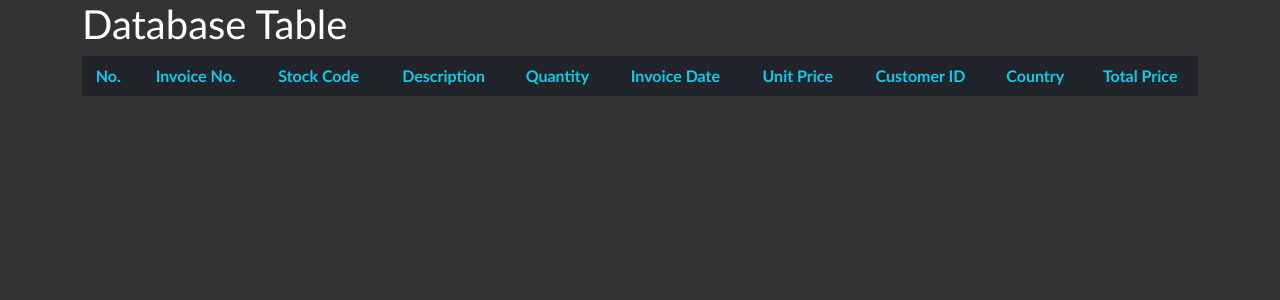
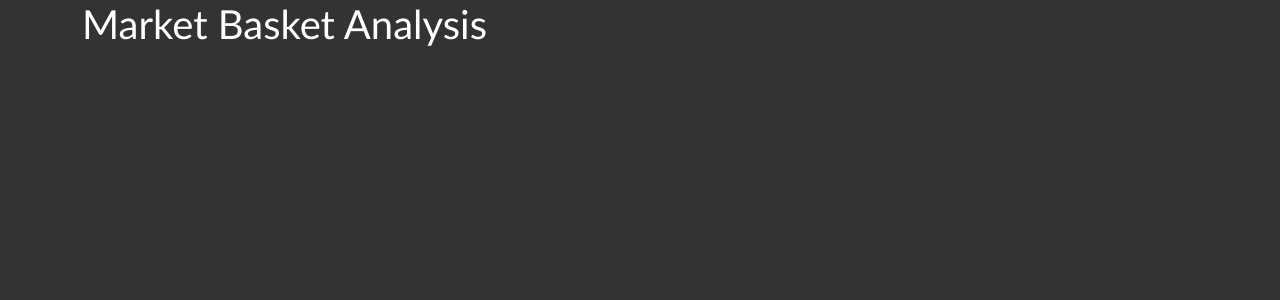
Before and after one commit to dimasliu123/retail-dashboard, a Flask app: template templates/table.html in a window 1280 px wide. Shown: the top 300 px of the page. Run offline with Flask 3, Linux system fonts and the light colour scheme; the template is opened without the code that fills it, so the values that code supplies are empty; some libraries are stand-ins or nearby versions.

Commit message:
added todo

```diff
--- a/app.py
+++ b/app.py
@@ -11,23 +11,17 @@ app = Flask(__name__)
 def home():
     top_country, top_country_sales = highestCountrySales()
     hot_product, product_quantity, product_sales = getHotProduct()
-
-    home_data = HomeDataValidation(
-                    total_sales = round(totalSales(), 2),
-                    top_country = top_country,
-                    top_country_sales = top_country_sales,
-                    hot_product = hot_product,
-                    product_quantity = product_quantity,
-                    product_sales = product_sales
-                    )
+    total_debt = getDebt()
+    total_sales = round(totalSales(), 2)
 
     return render_template("index.html",
-                            total_sales = DOLLAR_FORMAT.format(home_data.total_sales),
-                            top_country = home_data.top_country,
-                            top_country_sales = DOLLAR_FORMAT.format(home_data.top_country_sales),
-                            hot_product = home_data.hot_product,
-                            product_quantity = home_data.product_quantity,
-                            product_sales = DOLLAR_FORMAT.format(home_data.product_sales)
+                            total_debt = DOLLAR_FORMAT.format(total_debt),
+                            total_sales = DOLLAR_FORMAT.format(total_sales),
+                            top_country = top_country,
+                            top_country_sales = DOLLAR_FORMAT.format(top_country_sales),
+                            hot_product = hot_product,
+                            product_quantity = product_quantity,
+                            product_sales = DOLLAR_FORMAT.format(product_sales)
                         )
 
 @app.route("/sales/")
--- a/templates/country.html
+++ b/templates/country.html
@@ -6,6 +6,7 @@
     <meta name="viewport" content="width=device-width, initial-scale=1.0">
     <title>Country Sales</title>
     <script src="{{ url_for('static', filename='js/chart.min.js') }}" referrerpolicy="no-referrer"></script>
+    <link rel="shortcut icon" type="image/x-icon" href="{{ url_for('static', filename='images/logo.png') }}">
     <link rel="stylesheet" type="text/css" href="{{ url_for('static', filename='css/bootstrap.min.css') }}">
     <link rel="stylesheet" href="{{ url_for('static', filename='css/styles.css') }}">
     <script src="{{ url_for('static', filename='js/bootstrap.bundle.min.js') }}"></script>
--- a/templates/cust.html
+++ b/templates/cust.html
@@ -5,6 +5,7 @@
     <meta charset="UTF-8">
     <meta http-equiv="X-UA-Compatible" content="IE=edge">
     <meta name="viewport" content="width=device-width, initial-scale=1.0">
+    <link rel="shortcut icon" type="image/x-icon" href="{{ url_for('static', filename='images/logo.png') }}">
     <link rel="stylesheet" href="{{ url_for('static', filename='css/bootstrap.min.css') }}">
     <link rel="stylesheet" href="{{ url_for('static', filename='css/styles.css') }}">
     <script src="{{ url_for('static', filename='js/chart.min.js') }}" crossorigin="anonymous" referrerpolicy="no-referrer"></script>
--- a/templates/sales.html
+++ b/templates/sales.html
@@ -5,6 +5,7 @@
     <meta http-equiv="X-UA-Compatible" content="IE=edge">
     <meta name="viewport" content="width=device-width, initial-scale=1.0">
     <title>Daily Sales</title>
+    <link rel="shortcut icon" type="image/x-icon" href="{{ url_for('static', filename='images/logo.png') }}">
     <link rel ="stylesheet" href="{{ url_for('static', filename='css/styles.css') }}">
     <link rel="stylesheet" href="{{ url_for('static', filename='css/bootstrap.min.css') }}">
     <script src="{{ url_for('static', filename='js/chart.min.js') }}" refrrerpolicy="no-referrer"></script>
--- a/templates/table.html
+++ b/templates/table.html
@@ -1,10 +1,11 @@
 <!DOCTYPE html>
 <html lang="en">
 <head>
-    <title>Database</title>
+    <title>Market Basket Analysis</title>
     <meta charset="UTF-8">
     <meta http-equiv="X-UA-Compatible" content="IE=edge">
     <meta name="viewport" content="width=device-width, initial-scale=1.0">
+    <link rel="shortcut icon" type="image/x-icon" href="{{ url_for('static', filename='images/logo.png') }}">
     <link rel="stylesheet" href="{{ url_for('static', filename='css/bootstrap.min.css') }}">
     <link rel="stylesheet" href="{{ url_for('static', filename='css/styles.css') }}">
     <script src="{{ url_for('static', filename='js/chart.min.js') }}" crossorigin="anonymous" referrerpolicy="no-referrer"></script>
@@ -14,41 +15,10 @@
 <body>
     <div class="container">
         <div class ="top-left">
-            <h1 class="text-white text-bold" style="font-family : optima">Database Table</h1>
+            <h1 class="text-white text-bold" style="font-family : optima">Market Basket Analysis</h1>
         </div>
-        <div class="table-responsive-xl">
-            <table class="table table-borderless table-dark table-hover table-striped ">
-                <thead>
-                    <tr style="background-color: #F5F5F5" class="text-center text-info text-bold">
-                        <th style="font-family: optima"><strong>No.</strong></th>
-                        <th style="font-family: optima"><strong>Invoice No.</strong></th>
-                        <th style="font-family: optima"><strong>Stock Code</strong></th>
-                        <th style="font-family: optima"><strong>Description</strong></th>
-                        <th style="font-family: optima"><strong>Quantity</strong></th>
-                        <th style="font-family: optima"><strong>Invoice Date</strong></th>
-                        <th style="font-family: optima"><strong>Unit Price</strong></th>
-                        <th style="font-family: optima"><strong>Customer ID</strong></th>
-                        <th style="font-family: optima"><strong>Country</strong></th>
-                        <th style="font-family: optima"><strong>Total Price</strong></th>
-                    </tr>
-                </thead>
-                <tbody>
-                    {% for item in data %}
-                        <tr scope="row" class="text-center text-white">
-                            <td>{{ loop.index }}</td>
-                            <td>{{ item[0] }}</td>
-                            <td>{{ item[1] }}</td>
-                            <td>{{ item[2] }}</td>
-                            <td>{{ item[3] }}</td>
-                            <td>{{ item[4] }}</td>
-                            <td>{{ item[5] }}</td>
-                            <td>{{ item[6] }}</td>
-                            <td>{{ item[7] }}</td>
-                            <td>{{ item[8] }}</td>
-                        </tr>
-                    {% endfor %}
-                </tbody>
-            </table>
+        <div>
+
         </div>
     </div>
 </body>
```
Also changed, not shown: models.py (+21 -4 lines), templates/index.html (+26 -16 lines), README.md, static/images/logo.png (added).
